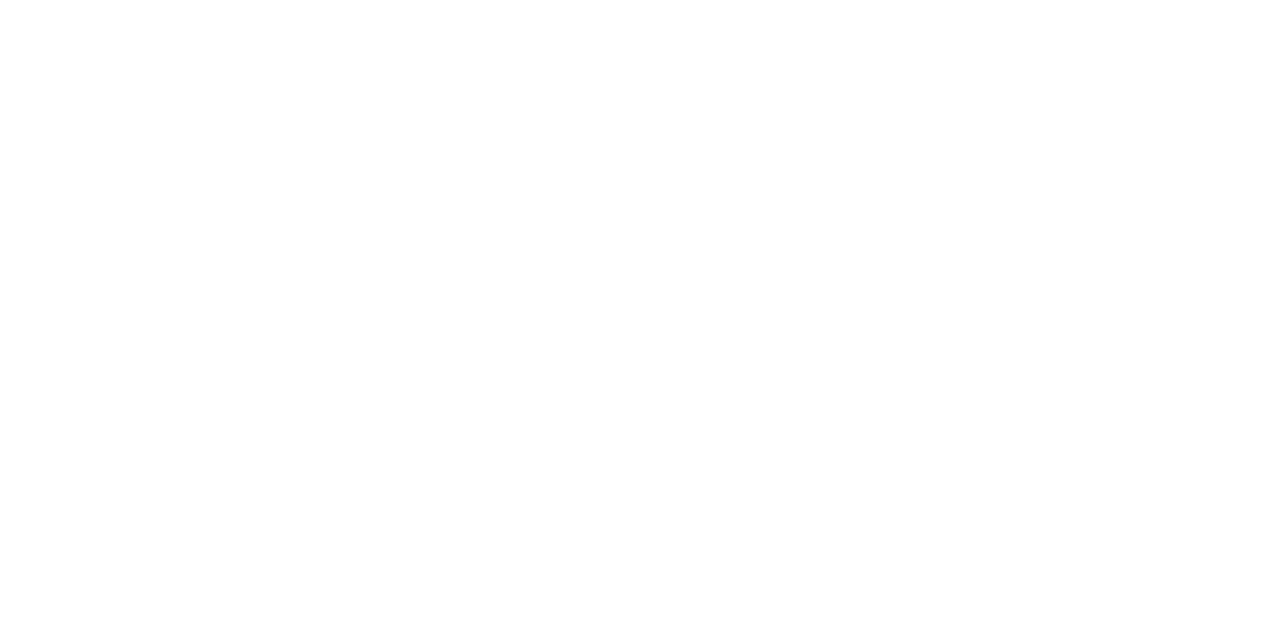
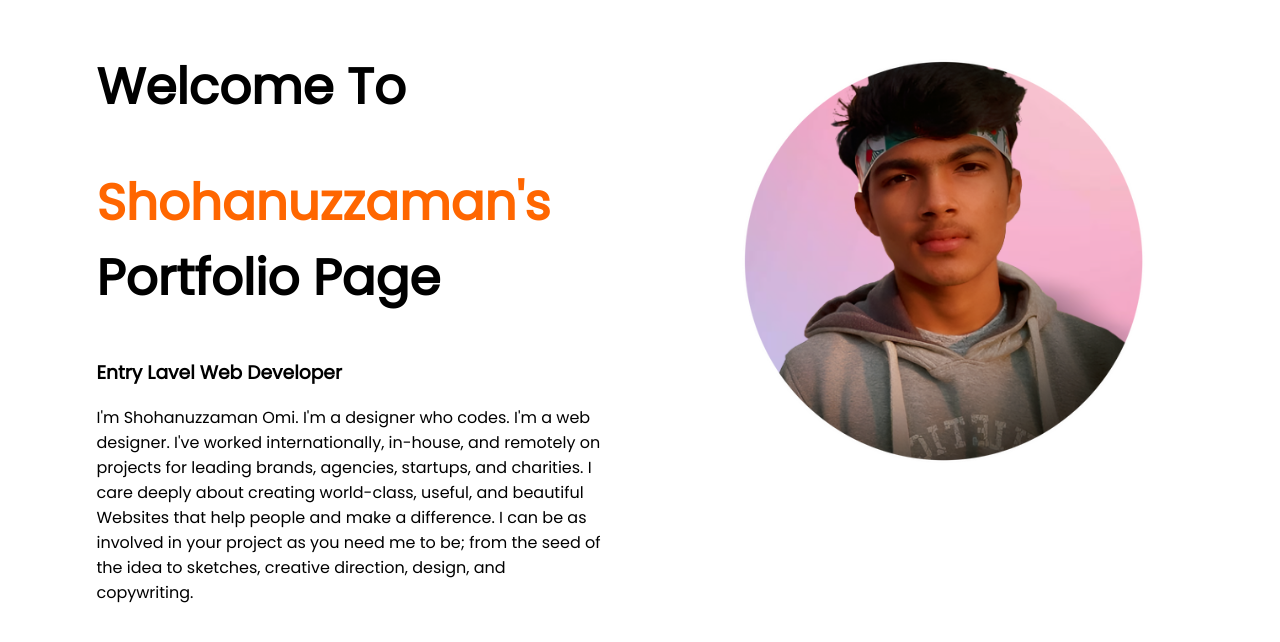
Before and after one commit to Shohanuzzaman-Omi/shohan-portfolio, a plain HTML site: page index.html in a window 1280 px wide. Drawn offline with Linux system fonts and the light colour scheme.

Commit message:
Uploading my data

```diff
--- a/index.html
+++ b/index.html
@@ -4,11 +4,20 @@
   <meta charset="UTF-8">
   <meta http-equiv="X-UA-Compatible" content="IE=edge">
   <meta name="viewport" content="width=device-width, initial-scale=1.0">
-  <title>My Portfolio</title>
+  <title>Shohanuzzaman's Portfolio</title>
   <link rel="stylesheet" href="style.css">
-
 </head>
 <body>
-
+    <section>
+      <div class="half-width">
+        <h1>Welcome To</h1>
+        <h1><span class="name-one">Shohanuzzaman's</span> Portfolio Page</h1>
+        <h3>Entry Lavel Web Developer</h3>
+        <p>I'm Shohanuzzaman Omi. I'm a designer who codes. I'm a web designer. I've worked internationally, in-house, and remotely on projects for leading brands, agencies, startups, and charities. I care deeply about creating world-class, useful, and beautiful Websites that help people and make a difference. I can be as involved in your project as you need me to be; from the seed of the idea to sketches, creative direction, design, and copywriting.</p>
+      </div>
+      <div class="half-width">
+        <img src="media/omi3.png" alt="">
+      </div>
+    </section>
 </body>
 </html>
--- a/style.css
+++ b/style.css
@@ -1,5 +1,21 @@
 @import url('https://fonts.googleapis.com/css2?family=Poppins');
 
+img{
+  width: 100%;
+}
 body{
   font-family: Poppins;
 }
+h1{
+  font-size: 50px;
+}
+.name-one{
+  color: rgb(255, 102, 0);
+}
+
+.half-width{
+  width: 40%;
+  float: left;
+  margin-left: 5%;
+  padding-left: 2%;
+}
```
Also changed, not shown: media/omi3.png (added), media/round-gradient-designify.png (added).
